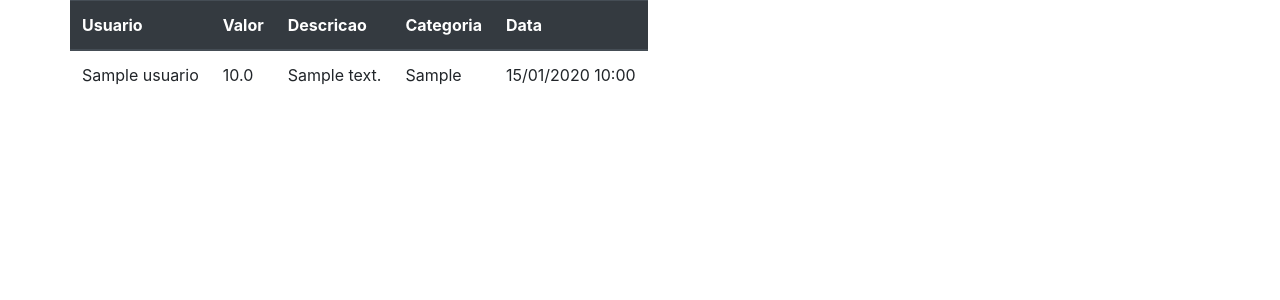
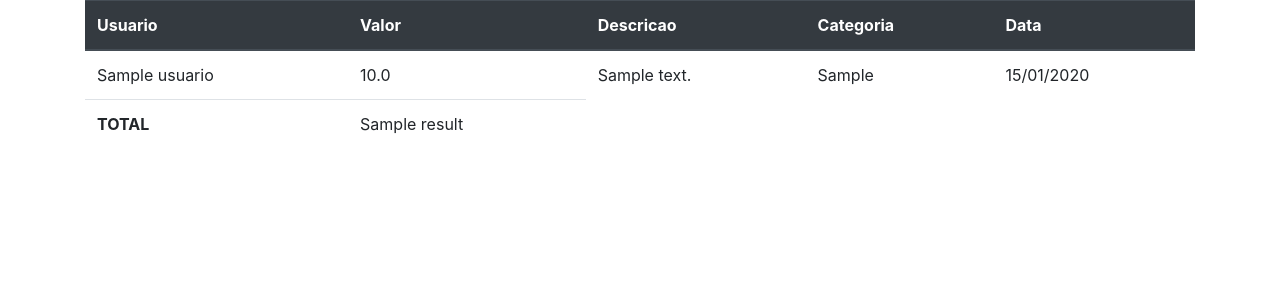
Before and after one commit to tiagolch/Orcamento_pessoal, a Django app: template orcamento/templates/orcamento/lista_despesas.html in a window 1280 px wide. Shown: the top 300 px of the page. Run offline with Django 3.2, Linux system fonts and the light colour scheme; tables that the repository leaves empty hold one stand-in row (values such as "Sample post"); the template is opened without the code that fills it: values that come from a table or form of the project are taken from there, most other values are stand-ins (such as "Sample title", 1, 10 or a date in 2020); some libraries are stand-ins or nearby versions.

Commit message:
adicionando total

```diff
--- a/orcamento/models.py
+++ b/orcamento/models.py
@@ -40,4 +40,10 @@ class despesas(models.Model):
         return str(self.usuario)+' '+str(self.categoria)
 
     def get_data(self):
-        return self.data.strftime('%d/%m/%Y %H:%M')
+        return self.data.strftime('%d/%m/%Y')
+
+    def total_despesas(self):
+        result = 0
+        for x in despesas:
+            result += x.valor
+        return result
--- a/orcamento/templates/orcamento/lista_despesas.html
+++ b/orcamento/templates/orcamento/lista_despesas.html
@@ -9,7 +9,7 @@
 <body>
     <div class="container">
         <div class="row">
-            <div class="col-mg-12">
+            <div class="col-lg-12">
             <table class="table">
                 <thead class="thead-dark">
                     <tr>
@@ -32,7 +32,14 @@
                     </tr>
                     {% endfor %}
                     {% endif %}
+                    <tr>
+                        <td><strong>TOTAL</strong></td>
+                        <td>
+                            {{result}}
+                        </td>
+                    </tr>
                 </tbody>
+
             </table>
             </div>
         </div>
--- a/orcamento/views.py
+++ b/orcamento/views.py
@@ -11,4 +11,6 @@ def lista_despesas(request):
     lista = despesas.objects.all()
 
     dados = {'despesas': lista}
+
+
     return render(request, 'orcamento/lista_despesas.html', dados)
```
